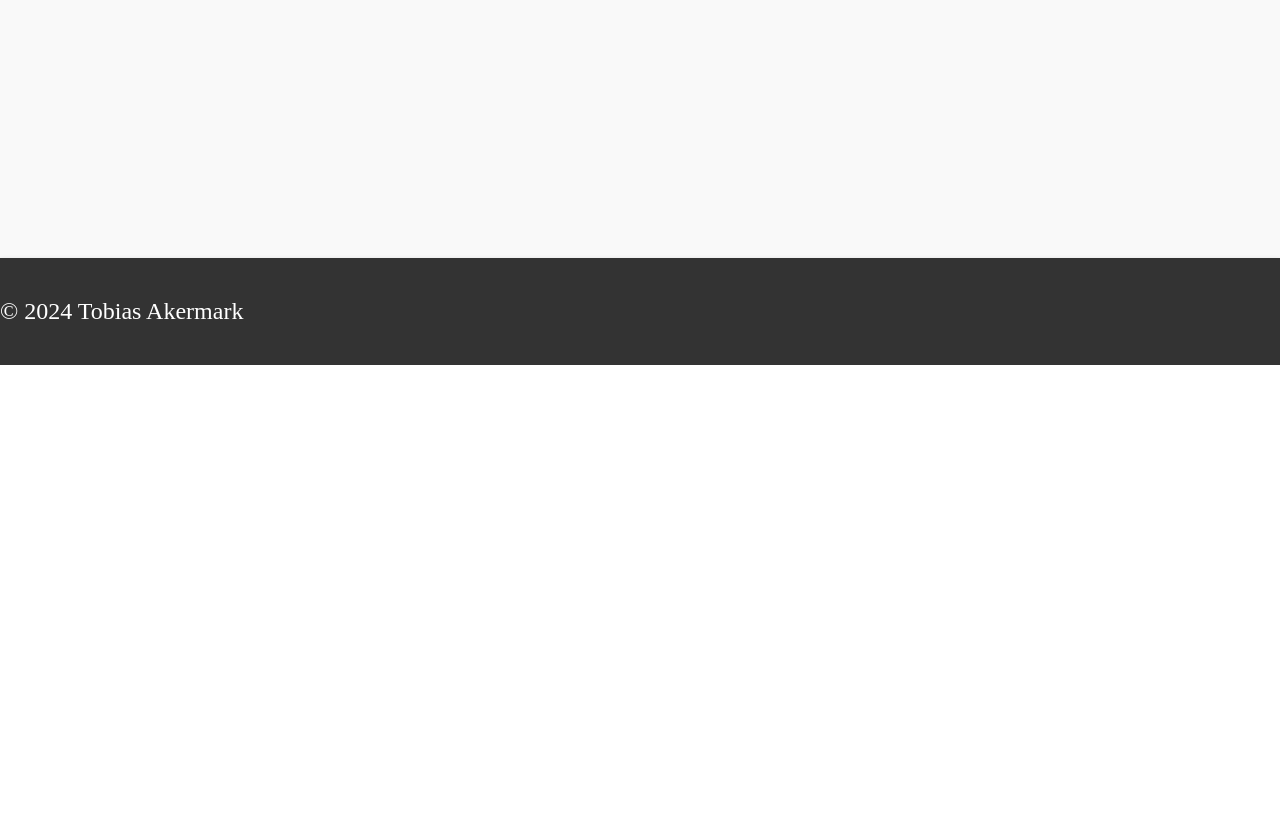
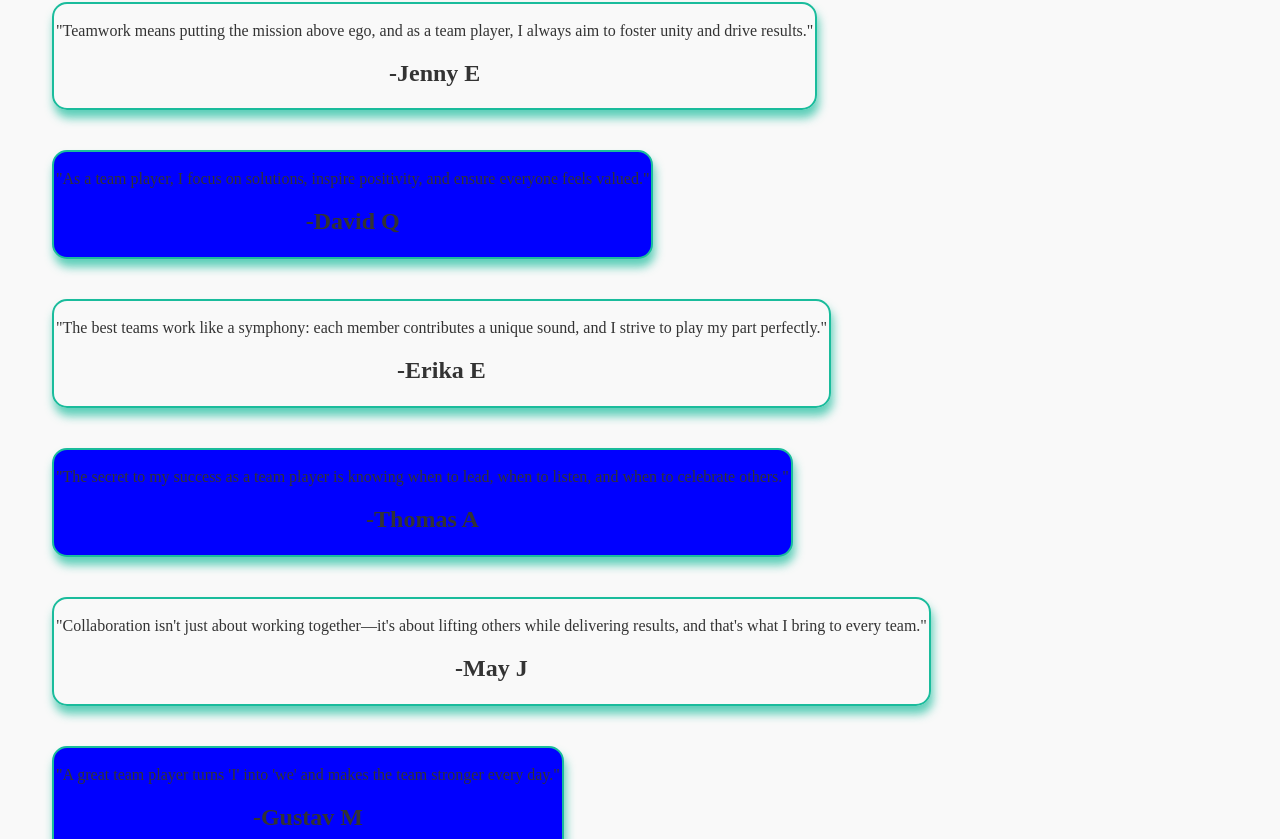
Before and after one commit to AkTobias/tobias_ak_portfolio, a React (Vite) app: page /referrals in a window 1280 px wide. Shown: the part 435-1274 px from the top of the page. Before the commit the page ends 800 px from the top, so only its background shows below. Built offline with nearby package versions, Linux system fonts and the light colour scheme.

Commit message:
made the text-boxes for the quotes and little styling,

```diff
--- a/src/App.css
+++ b/src/App.css
@@ -388,6 +388,37 @@ font-size: 1.25rem;
 
 
 
+/* || REFERRALS || */
+.card__container{
+  display: flex;
+  flex-wrap: wrap;
+  flex-direction: row;
+  align-content: center;
+
+}
+
+.card__box{
+  padding: 2px;
+  margin: 20px;
+  border-radius: var(--BORDER-R);
+  border: 2px solid var(--HOVER-COLOR);
+  box-shadow: var(--BOX-SH);
+}
+
+.align-right{
+
+  background-color: #1abc9c;
+}
+.align-left{
+  align-content: left;
+  background-color: blue;
+}
+
+
+
+
+
+
 /* || FOOTER || */
 footer{
   color: white;
--- a/src/components/referrals.jsx
+++ b/src/components/referrals.jsx
@@ -1,5 +1,25 @@
+import quotes from "../quotes.json";
+
 function Referrals() {
-   return <h1>Hello world</h1>;
+   return (
+      <>
+      <section>
+         <div className="card__container">
+            {quotes.map((item, index)=> (
+               <div key={index} className={`card__box ${index % 2 === 0 ? "align-rigth" : "align-left"}`}>
+                  <p className="card__quote">"{item.quote}"</p>
+                  <h2 className="card__name">-{item.name}</h2>
+               </div>
+
+            ))}
+
+
+         </div>
+      </section>
+      </>
+
+   )
+
 }
 
 export default Referrals;
--- a/src/quotes.json
+++ b/src/quotes.json
@@ -1,16 +1,39 @@
 [
     {
-        "name":"Erik",
-        "quote":"Always a good working with him!"
+        "name":"Erik R",
+        "quote":"I thrive in environments where teamwork is key—because together, we can achieve the impossible."
+    },
+    {
+        "name":"Thomas A",
+        "quote":"The best teams work like a symphony: each member contributes a unique sound, and I strive to play my part perfectly."
+    },
+    {
+        "name":"Jenny E",
+        "quote": "Teamwork means putting the mission above ego, and as a team player, I always aim to foster unity and drive results."
+    },
+    {
+        "name":"David Q",
+        "quote":"As a team player, I focus on solutions, inspire positivity, and ensure everyone feels valued."
+    },
+    {
+        "name":"Erika E",
+        "quote":"The best teams work like a symphony: each member contributes a unique sound, and I strive to play my part perfectly."
+    },
+    {
+        "name":"Thomas A",
+        "quote":"The secret to my success as a team player is knowing when to lead, when to listen, and when to celebrate others."
 
     },
     {
-        "name":"Thomas",
-        "quote":"Great teamplayer"
+        "name":"May J",
+        "quote":"Collaboration isn't just about working together—it's about lifting others while delivering results, and that's what I bring to every team."
     },
     {
-        "name":"Jenny",
-        "quote": "A real genleman!"
+        "name":"Gustav M",
+        "quote":"A great team player turns 'I' into 'we' and makes the team stronger every day."
+
+
     }
 
+
 ]
```
